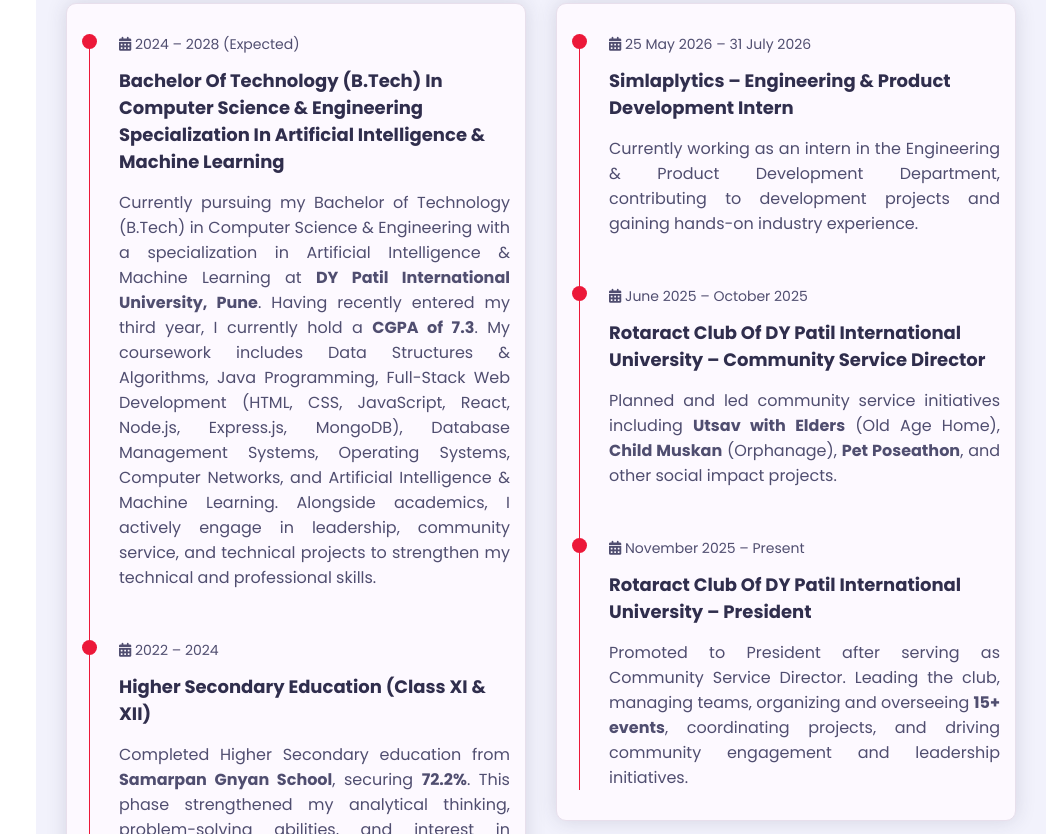
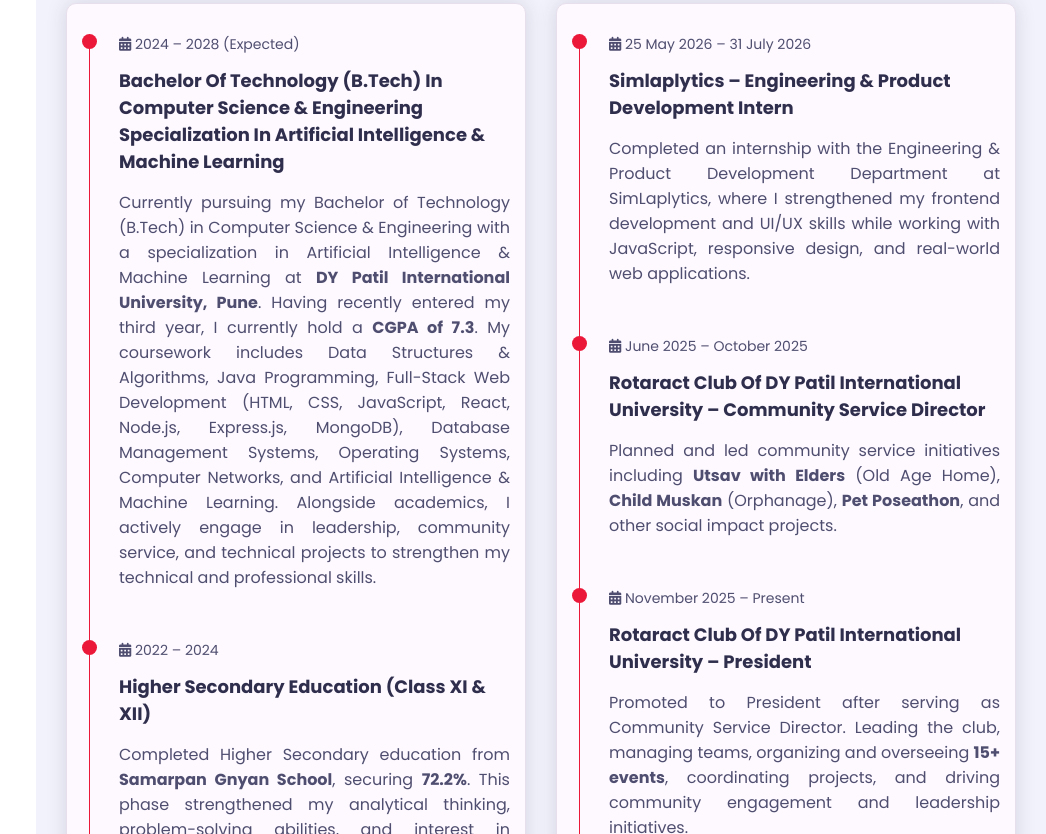
Before and after one commit to tanishshinde0805-ui/Portfolio, a plain HTML site: page index.html in a window 1280 px wide. Shown: the part 1640-2474 px from the top of the page, without its empty margins (234-1280 px from the left). Drawn offline with nearby package versions, Linux system fonts and the light colour scheme; a web font is replaced by a local one.

Commit message:
Update internship status

```diff
--- a/index.html
+++ b/index.html
@@ -245,7 +245,7 @@
                                                     Simlaplytics – Engineering &amp; Product Development Intern
                                                 </h4>
                                                 <p class="timeline-text">
-                                                    Currently working as an intern in the Engineering &amp; Product Development Department, contributing to development projects and gaining hands-on industry experience.
+                                                    Completed an internship with the Engineering & Product Development Department at SimLaplytics, where I strengthened my frontend development and UI/UX skills while working with JavaScript, responsive design, and real-world web applications.
                                                 </p>
                                             </div>
 
```
